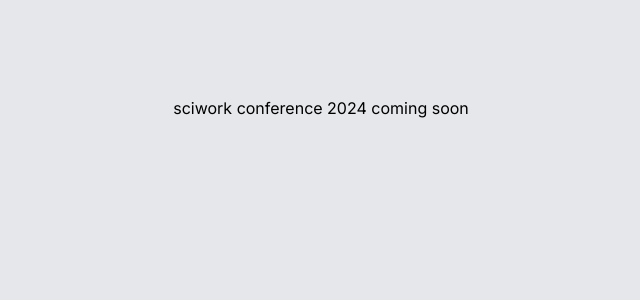
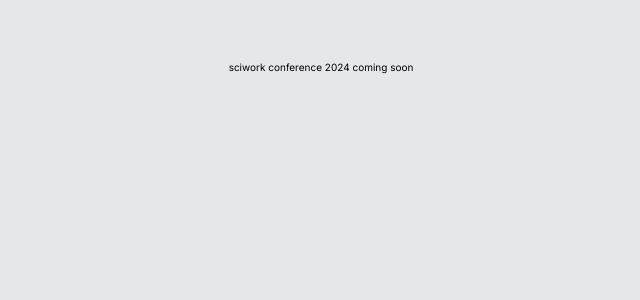
Before and after one commit to sciwork/swconf2024, a Next.js app: page / in a window 1280 px wide. Shown: the top 300 px of the page, without its empty margins (319-959 px from the left). Built offline with nearby package versions, Linux system fonts and the light colour scheme.

Commit message:
Change base font size
1 rem = 10 px. Origin is 1 rem = 16 px. For easily calculating

```diff
--- a/app/globals.css
+++ b/app/globals.css
@@ -7,3 +7,7 @@
     text-wrap: balance;
   }
 }
+
+html {
+  font-size: 62.5%;
+}
--- a/tailwind.config.ts
+++ b/tailwind.config.ts
@@ -18,6 +18,9 @@
       fontFamily: {
         yk: ["var(--font-yanone-kaffeesatz)"],
       },
+      fontSize: {
+        root: "var(--font-size-root)",
+      },
       screens: {
         tablet: "640px",
         desktop: "1024px",
```
